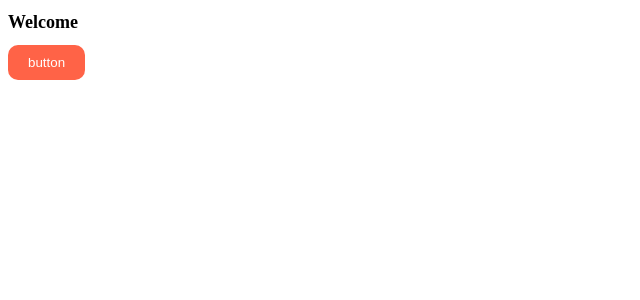
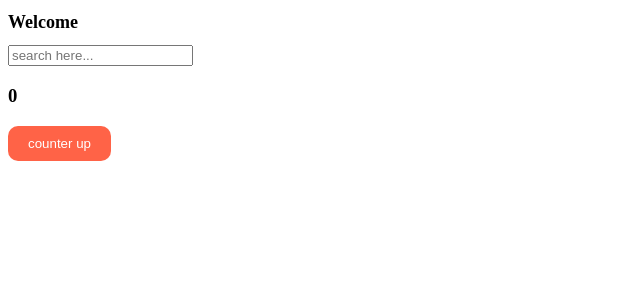
Before and after one commit to hongyeongjune/study-react-js-beginner, a React (Create React App) app in the folder react-for-beginners/: page / in a window 1280 px wide. Shown: the top 300 px of the page, without its empty margins (0-640 px from the left). Built offline with nearby package versions, Linux system fonts and the light colour scheme.

Commit message:
useEffect & Deps

```diff
--- a/react-for-beginners/src/App.js
+++ b/react-for-beginners/src/App.js
@@ -1,13 +1,43 @@
-import styles from "./App.module.css";
+import styles from './App.module.css';
 import Button from './Button';
+import { useEffect, useState } from 'react';
 
 function App() {
-  return (
-    <div>
-        <h1 className={styles.title}>Welcome</h1>
-        <Button text={"button"} />
-    </div>
-  );
+    const [counter, setCounter] = useState(0);
+    const [keyword, setKeyword] = useState("");
+
+    useEffect(() => {
+        console.log("I run only once.");
+    }, []);
+    useEffect(() => {
+        if (counter) {
+            console.log("I run when 'counter' changes.");
+        }
+    }, [counter]);
+    useEffect(() => {
+        if (keyword !== "") {
+            console.log("I run when 'keyword' changes.");
+        }
+    }, [keyword]);
+    useEffect(() => {
+        if (counter && (keyword !== "")) {
+            console.log("I run when 'counter or keyword' changes");
+        }
+    }, [counter, keyword]);
+
+    return (
+        <div>
+            <h1 className={styles.title}>Welcome</h1>
+            <input
+                value={keyword}
+                onChange={e => setKeyword(e.target.value)}
+                placeholder={"search here..."}
+                type="text"
+            />
+            <h3>{counter}</h3>
+            <Button text={"counter up"} setCounter={setCounter} />
+        </div>
+    );
 }
 
 export default App;
--- a/react-for-beginners/src/Button.js
+++ b/react-for-beginners/src/Button.js
@@ -1,8 +1,11 @@
 import styles from "./Button.module.css";
 
-function Button({text}) {
+function Button({text, setCounter}) {
     return (
-        <button className={styles.btn}>
+        <button
+            className={styles.btn}
+            onClick={() => setCounter(prev => prev + 1)}
+        >
             {text}
         </button>
     )
```
